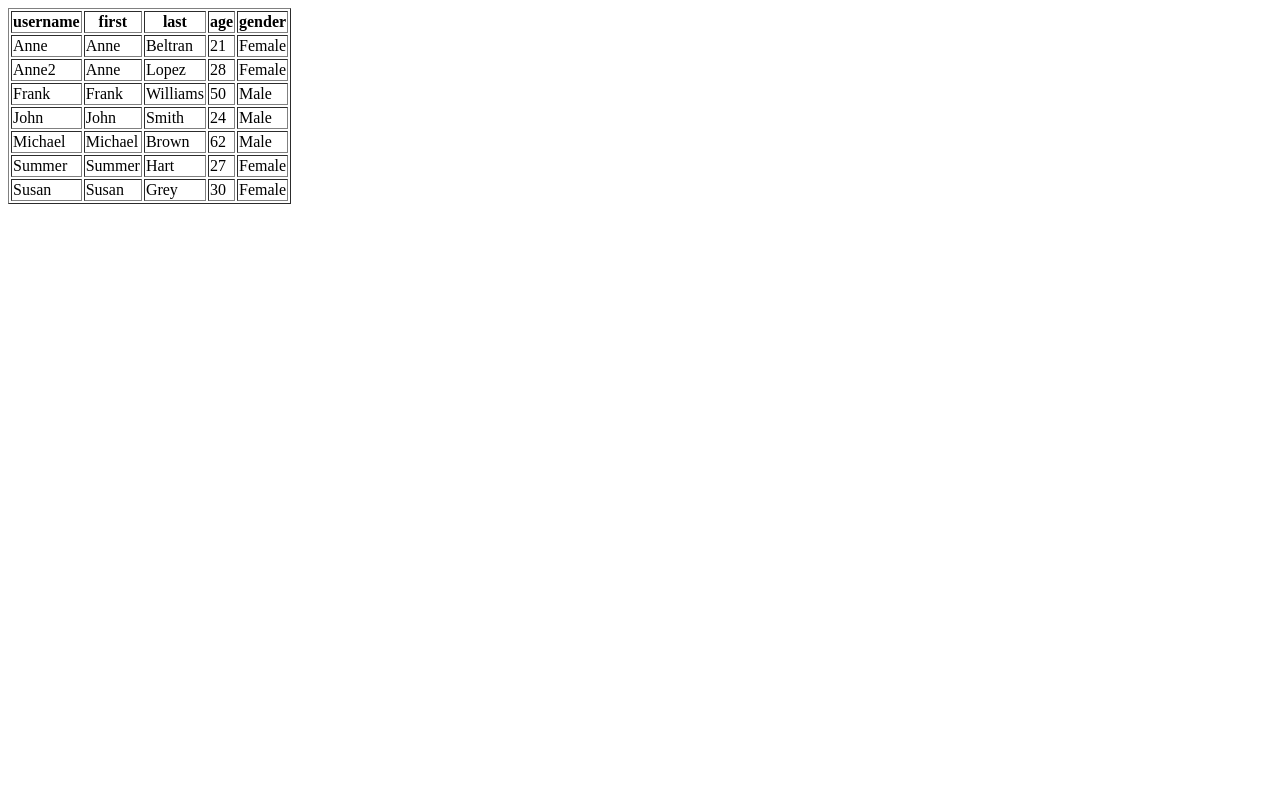
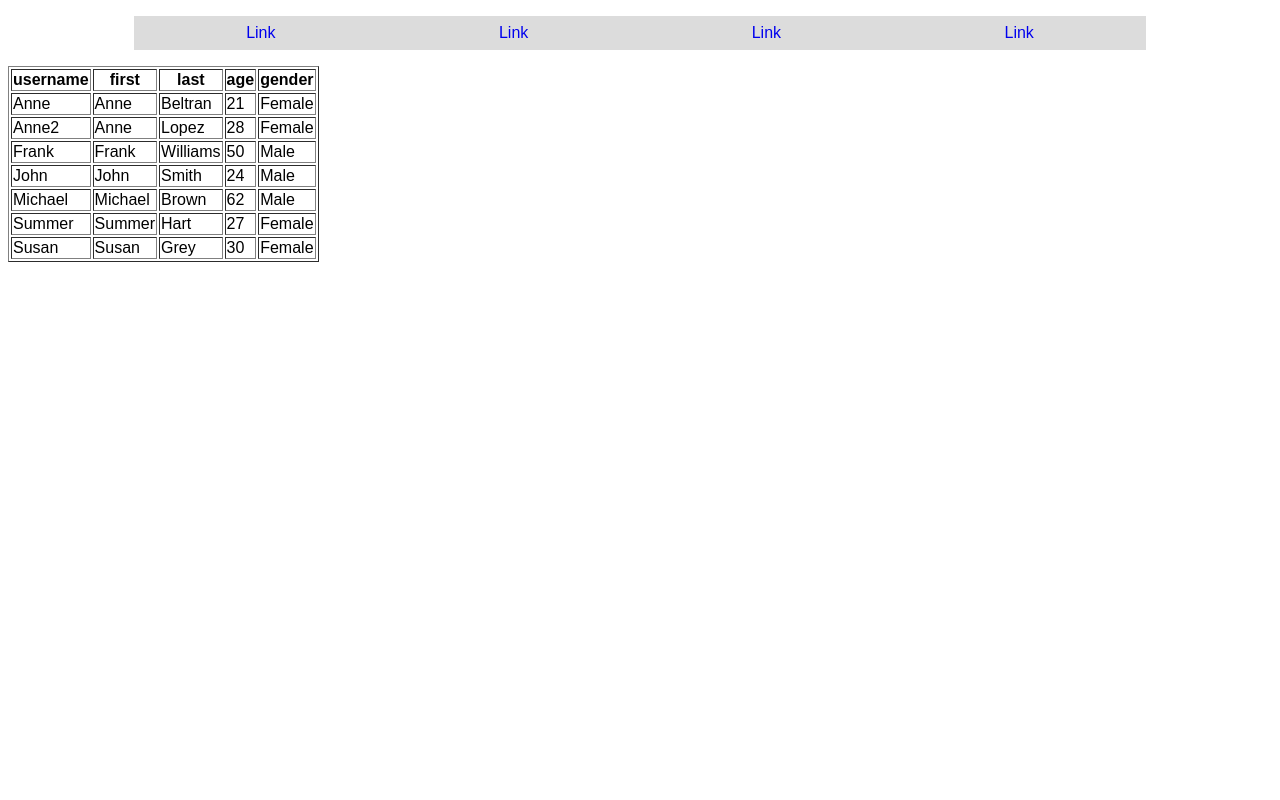
Before and after one commit to alohakealii/chi, a PHP site: page /verify.php in a window 1280 px wide. Run offline with PHP 8.4, Linux system fonts and the light colour scheme; data comes from the database, SQL or seed files in the repository; data that the repository does not hold is empty.

Commit message:
nav bar added
ugly nav bar added

```diff
--- a/homework/chi.css
+++ b/homework/chi.css
@@ -1 +1,39 @@
-//CSS!
+/* CSS! */
+
+body {
+	font-family: sans-serif;
+}
+
+/* start nav bar */
+nav ul {
+    width: 80%;
+    display:table;
+    margin: 1em auto;
+    padding:0;
+}
+
+nav a {
+    text-decoration: none;
+}
+
+nav li {
+    display: table-cell;
+    width: 10%;
+    text-align: center;
+}
+
+/*
+@media (max-width:406px) {
+    nav li {
+        width:0;
+    }
+}
+*/
+
+nav li a {
+    display: block;
+    padding: 0.5em 0;
+    background-color: gainsboro;
+}
+
+/* end nav bar */
--- a/homework/verify.php
+++ b/homework/verify.php
@@ -1,3 +1,19 @@
+<!DOCTYPE html>
+<html>
+<head>
+    <title>Chi</title>
+    <link rel="stylesheet" href="chi.css">
+</head>
+<body>
+    <nav>
+        <ul>
+            <li><a href="#">Link</a></li>
+            <li><a href="#">Link</a></li>
+            <li><a href="#">Link</a></li>
+            <li><a href="#">Link</a></li>
+        </ul>
+    </nav>
+
     <?php
 
     try {
@@ -82,3 +98,7 @@ try {
     }
 
     ?>
+
+
+    </body>
+</html>
```
Also changed, not shown: homework/index.html (+14 -1 lines). Lines whose indentation alone changed are shown as unchanged.
